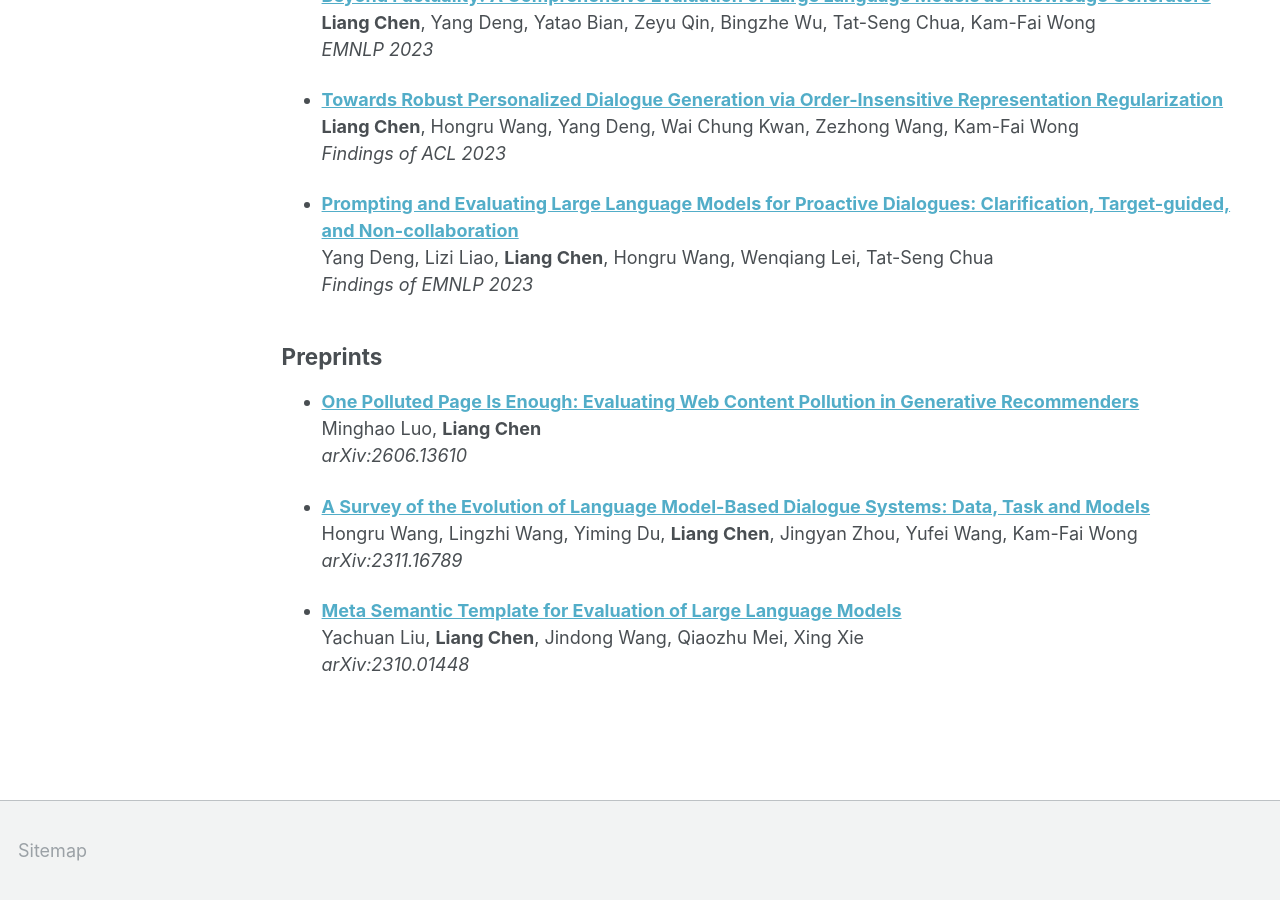
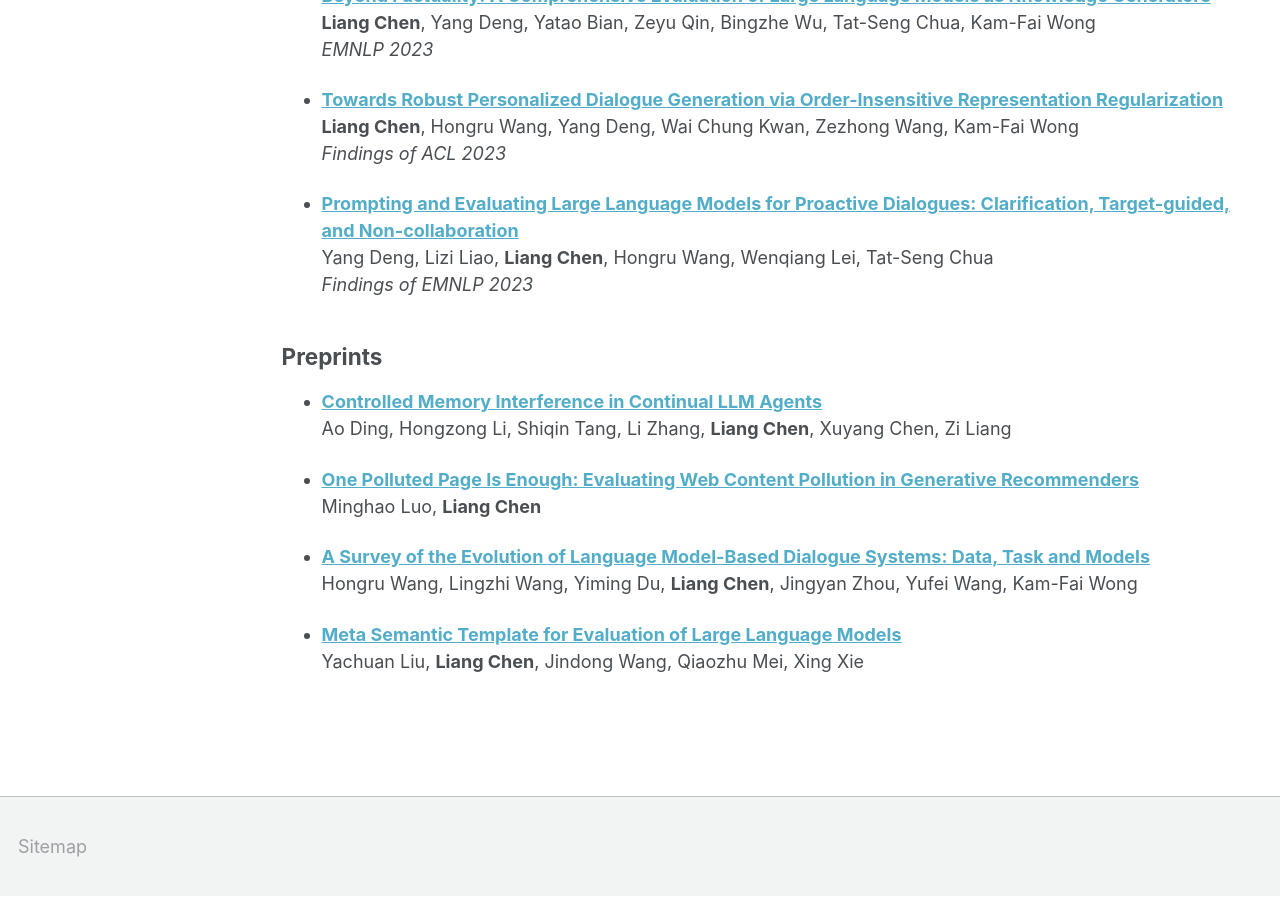
Before and after one commit to ChanLiang/ChanLiang.github.io, a Jekyll site: the page built from _pages/publications.md, in a window 1280 px wide and 900 px high, scrolled down 1185 px. Built offline with Jekyll 4.4.1, drawn with Linux system fonts in a browser that asks for light colours.

Commit message:
Update publications.md

```diff
--- a/_pages/publications.md
+++ b/_pages/publications.md
@@ -55,14 +55,14 @@ author_profile: false
 
 ## Preprints
 
+* **[Controlled Memory Interference in Continual LLM Agents](https://arxiv.org/abs/2608.07622)**
+  Ao Ding, Hongzong Li, Shiqin Tang, Li Zhang, **Liang Chen**, Xuyang Chen, Zi Liang
+
 * **[One Polluted Page Is Enough: Evaluating Web Content Pollution in Generative Recommenders](https://arxiv.org/abs/2606.13610)**
   Minghao Luo, **Liang Chen**
-  *arXiv:2606.13610*
 
 * **[A Survey of the Evolution of Language Model-Based Dialogue Systems: Data, Task and Models](https://arxiv.org/abs/2311.16789)**
   Hongru Wang, Lingzhi Wang, Yiming Du, **Liang Chen**, Jingyan Zhou, Yufei Wang, Kam-Fai Wong
-  *arXiv:2311.16789*
 
 * **[Meta Semantic Template for Evaluation of Large Language Models](https://arxiv.org/abs/2310.01448)**
   Yachuan Liu, **Liang Chen**, Jindong Wang, Qiaozhu Mei, Xing Xie
-  *arXiv:2310.01448*
```
